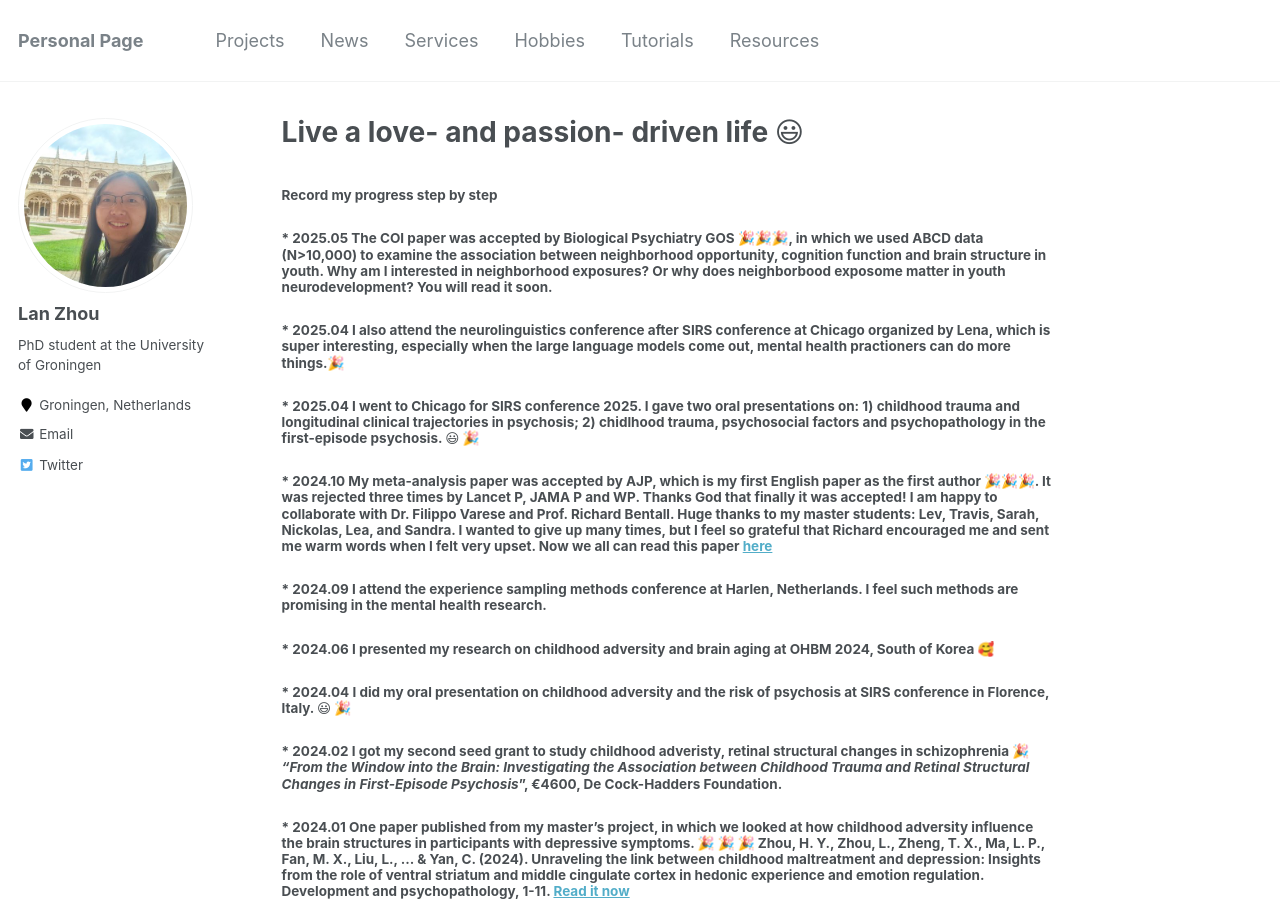
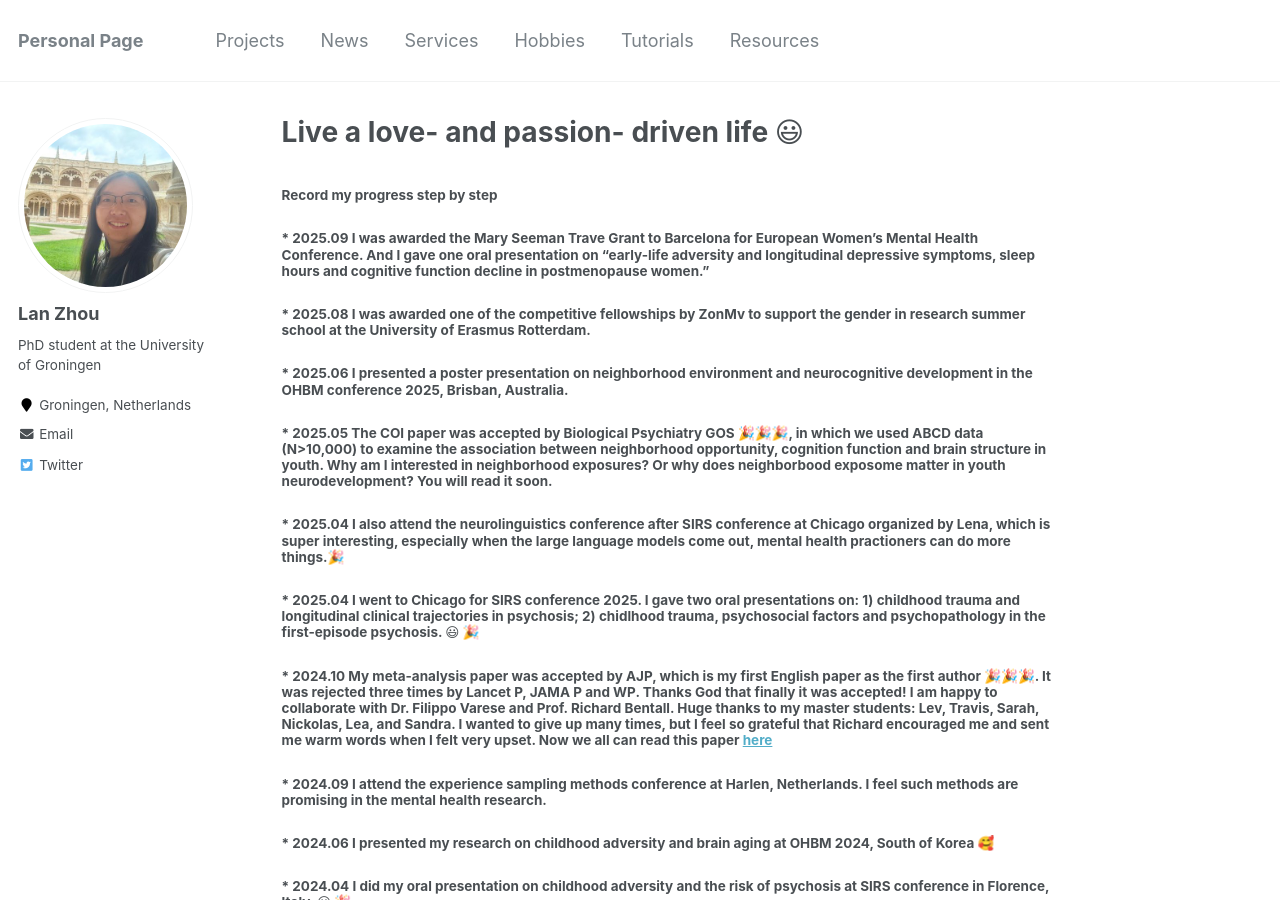
Before and after one commit to lanzhou-psy/personal-page, a Jekyll site: the page built from _pages/news.md, in a window 1280 px wide and 900 px high. Built offline with Jekyll 4.4.1, drawn with Linux system fonts in a browser that asks for light colours.

Commit message:
Update news with recent awards and presentations
Added recent achievements and presentations to news section.

```diff
--- a/_pages/news.md
+++ b/_pages/news.md
@@ -8,6 +8,11 @@ redirect_from:
 ---
 
 ##### Record my progress step by step
+##### * 2025.09 I was awarded the Mary Seeman Trave Grant to Barcelona for European Women's Mental Health Conference. And I gave one oral presentation on "early-life adversity and longitudinal depressive symptoms, sleep hours and cognitive function decline in postmenopause women."
+
+##### * 2025.08 I was awarded one of the competitive fellowships by ZonMv to support the gender in research summer school at the University of Erasmus Rotterdam.
+
+##### * 2025.06 I presented a poster presentation on neighborhood environment and neurocognitive development in the OHBM conference 2025, Brisban, Australia.
 
 ##### * 2025.05 The COI paper was accepted by Biological Psychiatry GOS &#127881;&#127881;&#127881;, in which we used ABCD data (N>10,000) to examine the association between neighborhood opportunity, cognition function and brain structure in youth. Why am I interested in neighborhood exposures? Or why does neighborbood exposome matter in youth neurodevelopment? You will read it soon.
 
```
